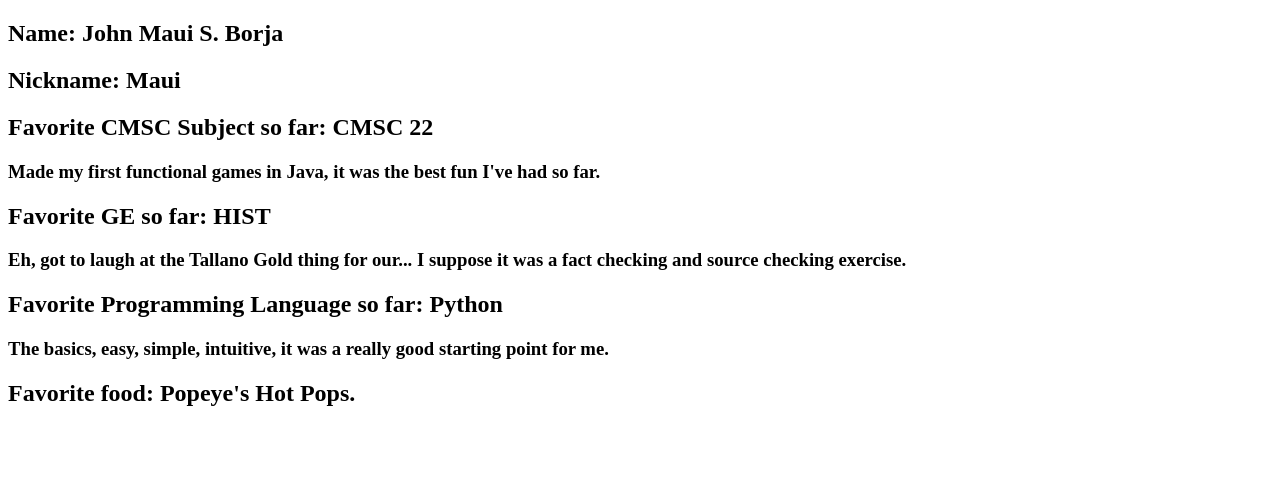
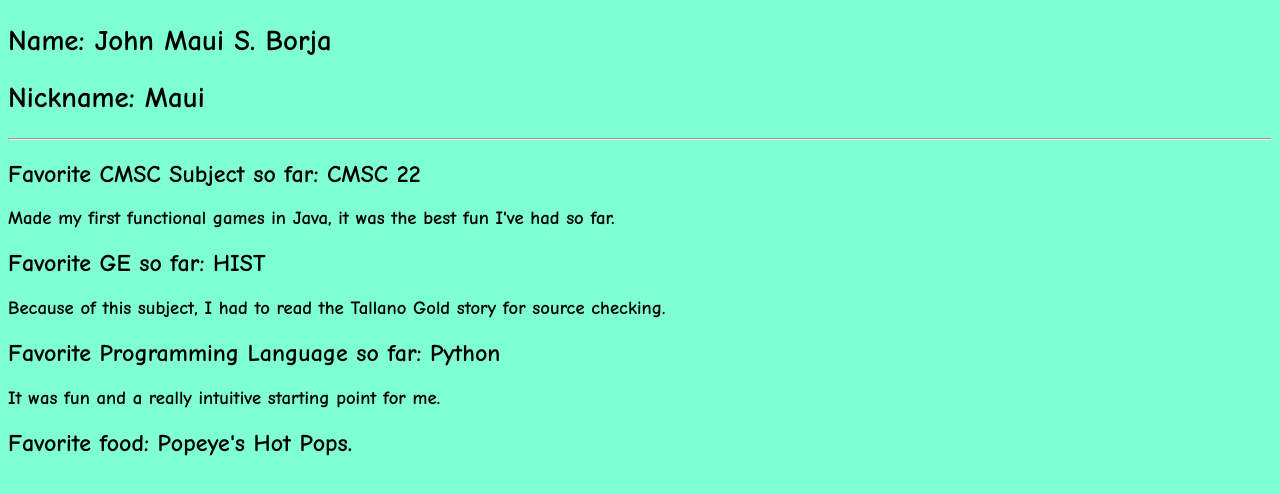
Before and after one commit to mauimaui17/mauimaui17.github.io, a plain HTML site: page index.html in a window 1280 px wide. Drawn offline with Linux system fonts and the light colour scheme.

Commit message:
added CSS.

```diff
--- a/index.html
+++ b/index.html
@@ -1,6 +1,7 @@
 <!DOCTYPE html>
 <html>
     <head>
+        <link rel="stylesheet" href="style.css">
         <title>
             CMSC 100 GitPage
         </title>
@@ -9,14 +10,15 @@
         <div class ="a">
             <h2> Name: John Maui S. Borja</h2>
             <h2> Nickname: Maui</h2>
+            <hr>
         </div>
         <div class = "b">
             <h2> Favorite CMSC Subject so far: CMSC 22</h2>
-            <h3> Made my first functional games in Java, it was the best fun I've had so far.</h3>
+            <p><h3> Made my first functional games in Java, it was the best fun I've had so far.</h3></p>
             <h2> Favorite GE so far: HIST</h2>
-            <h3> Eh, got to laugh at the Tallano Gold thing for our... I suppose it was a fact checking and source checking exercise.</h3>
+            <p><h3> Because of this subject, I had to read the Tallano Gold story for source checking.</h3></p>
             <h2> Favorite Programming Language so far: Python</h2>
-            <h3> The basics, easy, simple, intuitive, it was a really good starting point for me.</h3>
+            <p><h3> It was fun and a really intuitive starting point for me.</h3></p>
             <h2> Favorite food: Popeye's Hot Pops.</h2>
         </div>
     </body>
--- /dev/null
+++ b/style.css
@@ -0,0 +1,12 @@
+body{
+    font-family: "Comic Sans MS", "Comic Sans", cursive;
+    background-color: aquamarine;
+}
+
+p {
+    text-indent: 1.5em;
+}
+
+.a {
+    font-size: larger;
+}
```
